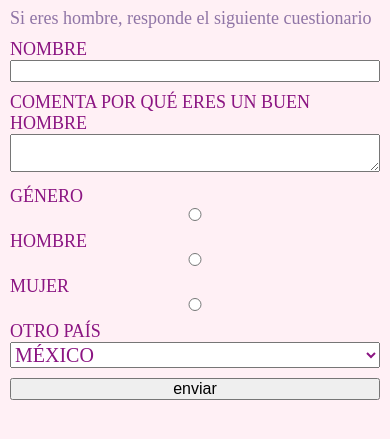
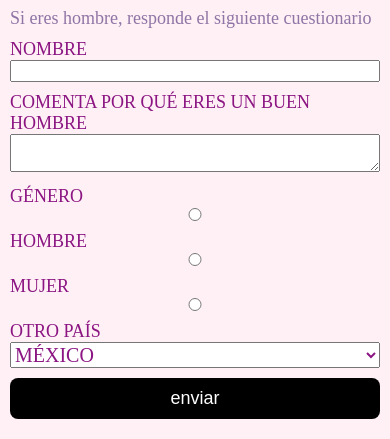
Before and after one commit to Karolweb1/Buenos-hombres, a plain HTML site: page index.html in a window 390 px wide. Shown: the part 916-1355 px from the top of the page. Drawn offline with Linux system fonts and the light colour scheme.

Commit message:
Update style.css

```diff
--- a/style.css
+++ b/style.css
@@ -179,7 +179,20 @@ input {
         height: auto;
         margin: 0 auto;
     }
-    .enviar-boton {
-    color: rgb(0, 0, 0);
+    input[type="submit"] {
+    background-color: black;  /* Fondo negro */
+    color: white;             /* Texto en color blanco para contrastar */
+    border: none;             /* Eliminar borde predeterminado */
+    padding: 10px 20px;       /* Espaciado interno para un mejor diseño */
+    font-size: 18px;          /* Tamaño de fuente más legible */
+    cursor: pointer;          /* Cambiar el cursor al pasar el mouse */
+    border-radius: 8px;       /* Bordes redondeados para un estilo más moderno */
+    transition: background-color 0.3s ease;  /* Animación suave al pasar el mouse */
+}
+
+/* Efecto al pasar el mouse por encima */
+input[type="submit"]:hover {
+    background-color: #333;  /* Un gris más claro para el efecto hover */
 }
 }
+}
```
